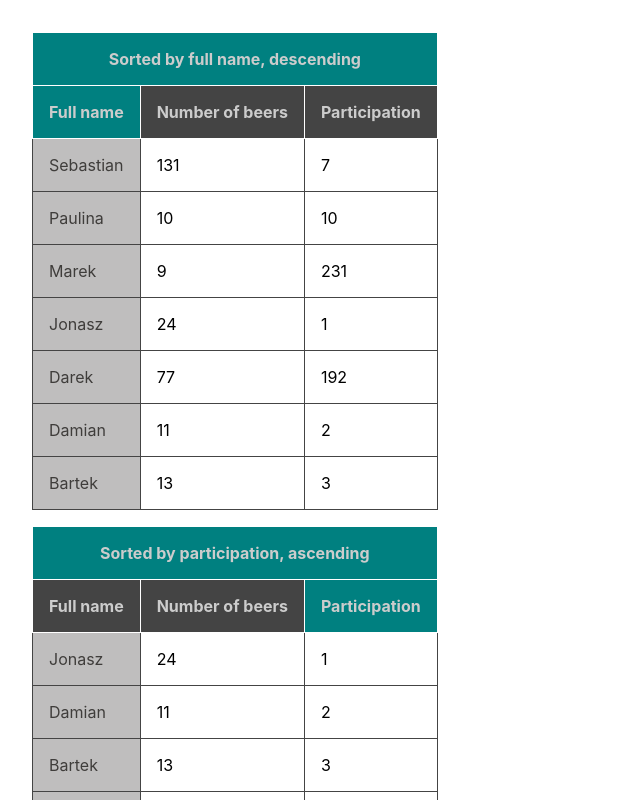
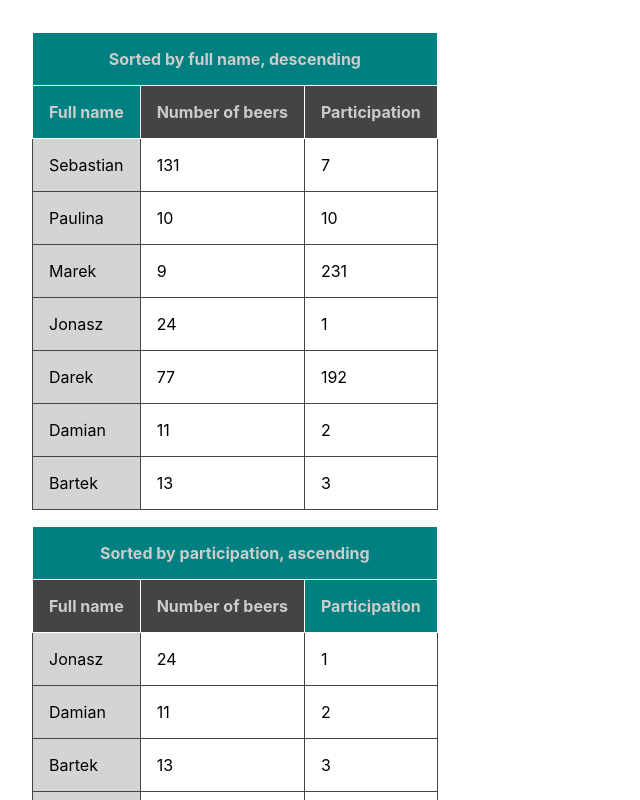
Before and after one commit to argasek/codebrainers-2020-09, a React (Create React App) app: page / in a window 1280 px wide. Shown: the top 800 px of the page, without its empty margins (0-640 px from the left). Built offline with nearby package versions, Linux system fonts and the light colour scheme.

Commit message:
Continue Task 3 - simplify the gradient style object. Problem with passing values between StudentRow and StudentList.

```diff
--- a/src/components/StudentList.js
+++ b/src/components/StudentList.js
@@ -55,7 +55,7 @@ function StudentList(props) {
             </thead>
             <tbody >
             {
-                sortedStudents.map((student, index) => <StudentRow student={student} key={index}/>)
+                sortedStudents.map((student, index) => <StudentRow student={student} key={index} gradientId={index} />)
             }
             </tbody>
         </table>
--- a/src/components/StudentRow.js
+++ b/src/components/StudentRow.js
@@ -5,28 +5,39 @@ import App from '../App.js';
 
 export default function StudentRow(props) {
     const student = props.student;
-    const gradientColor = {
+    // const gradientColor = {
+    //     0: 'white',
+    //     0.1: '#d4d4d3',
+    //     0.2: '#bfbebe',
+    //     0.3: '#aaa9a8',
+    //     0.4: '#959392',
+    //     0.5: '#7f7d7c',
+    //     0.6: '#6a6866',
+    //     0.7: '#555251',
+    //     0.8: '#3f3d3b',
+    //     0.9: '#2a2725',
+    //     1: 'black'
+    // };
+        let gradientColor = {
         0: 'white',
-        0.1: '#d4d4d3',
-        0.2: '#bfbebe',
-        0.3: '#aaa9a8',
-        0.4: '#959392',
-        0.5: '#7f7d7c',
-        0.6: '#6a6866',
-        0.7: '#555251',
-        0.8: '#3f3d3b',
-        0.9: '#2a2725',
-        1: 'black'
+        1: '#d4d4d3',
+        2: '#aaa9a8',
+        3: '#7f7d7c',
+        4: '#6a6866',
+        5: '#555251',
+        6: '#3f3d3b',
+        7: 'black'
     };
-    const assumeKey=2;
-    const numberOfKeys = 10;
+    // const assumeKey=2;
+    // const numberOfKeys = 7;
     const {fullName, numberOfBeers, participationCount} = student;
+
 
     return (
         <tr>
             <td style={{
-                background: gradientColor[assumeKey/numberOfKeys],
-                color: gradientColor[1-assumeKey/numberOfKeys]
+                background: gradientColor[1],
+                color: gradientColor[7]
             }}> {fullName} </td>
             <td> {numberOfBeers}</td>
             <td>  {participationCount}</td>
```
